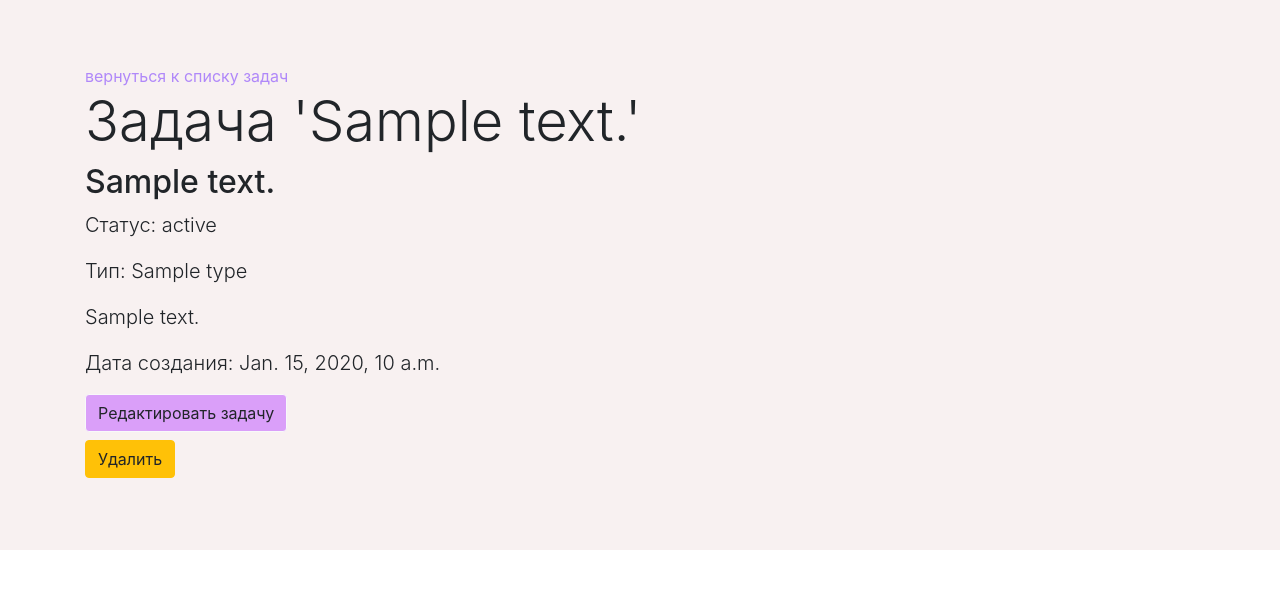
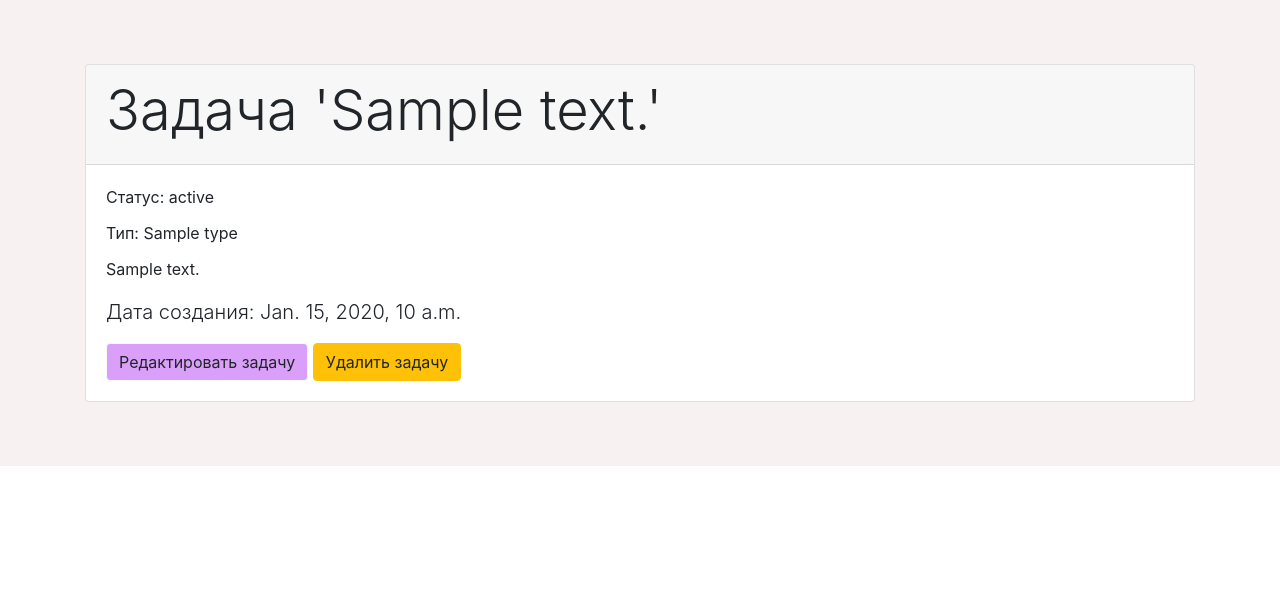
Before and after one commit to azazellooo/homework49, a Django app: template source/webapp/templates/issue_view.html in a window 1280 px wide. Shown: the part 56-645 px from the top of the page. Run offline with Django 3.2, Linux system fonts and the light colour scheme; the template is opened without the code that fills it: most values are stand-ins (such as "Sample title", 1, 10 or a date in 2020).

Commit message:
иземенена страница детального просмотра задачи

```diff
--- a/source/webapp/templates/issue_view.html
+++ b/source/webapp/templates/issue_view.html
@@ -4,19 +4,23 @@
 
     <div class="jumbotron jumbotron-fluid" style="background-color: #f8f1f1">
         <div class="container">
-            <a href="{% url "issue-list" %}" style="color: #b088f9">вернуться к списку задач</a>
+        <div class="card">
+  <div class="card-header">
     <h1 class="display-4">Задача '{{ issue.summary }}'</h1>
-            <h2>{{ issue.description }}</h2>
-            <p class="lead">Статус: {{ issue.status }}</p>
-            <p class="lead">Тип: {{ issue.type }}</p>
+  </div>
+  <div class="card-body">
+    <p class="card-title">Статус: {{ issue.status }}</p>
+    <p class="card-title">Тип: {{ issue.type }}</p>
       {% if not issue.description %}
         <p></p>
       {% else %}
-              <p class="lead">{{ issue.description }}</p>
+        <p class="card-text">{{ issue.description }}</p>
       {% endif%}
     <p class="lead">Дата создания: {{ issue.created_at }}</p>
-            <h4><a class="btn btn-light btn-m" style="background-color: #da9ff9" href="{% url "issue-update" issue.id %}">Редактировать задачу</a></h4>
-            <h4><a class="btn btn-warning btn-m"  href="{% url "issue-delete" issue.id %}">Удалить</a></h4>
+    <a href="{% url "issue-update" issue.id %}" class="btn btn-light" style="background-color: #da9ff9">Редактировать задачу</a>
+    <a href="{% url "issue-delete" issue.id %}" class="btn btn-warning" >Удалить задачу</a>
+  </div>
+       </div>
        </div>
     </div>
 
--- a/source/webapp/views.py
+++ b/source/webapp/views.py
@@ -1,4 +1,3 @@
-from django.http import HttpResponseRedirect
 from django.shortcuts import render, get_object_or_404, redirect
 from django.views.generic import View, TemplateView
 
```
Lines whose indentation alone changed are shown as unchanged.
